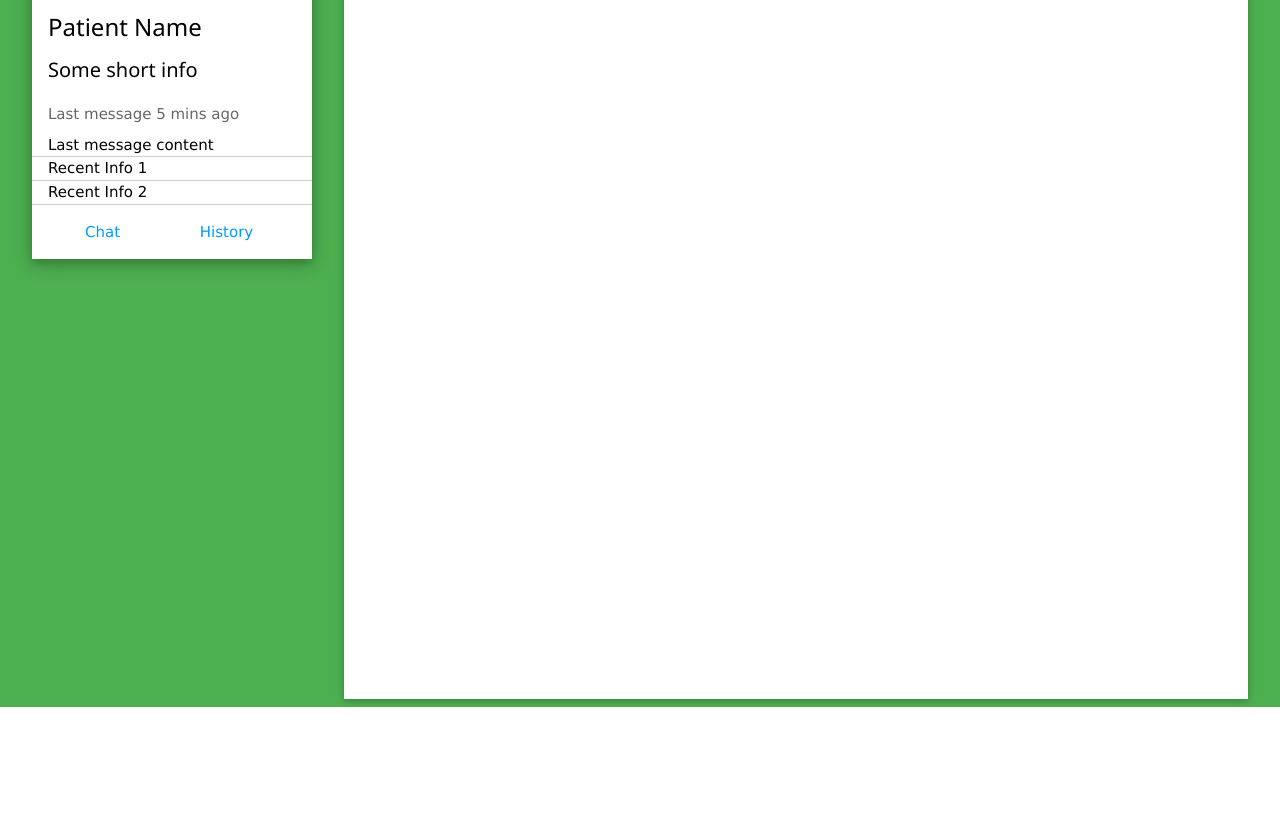
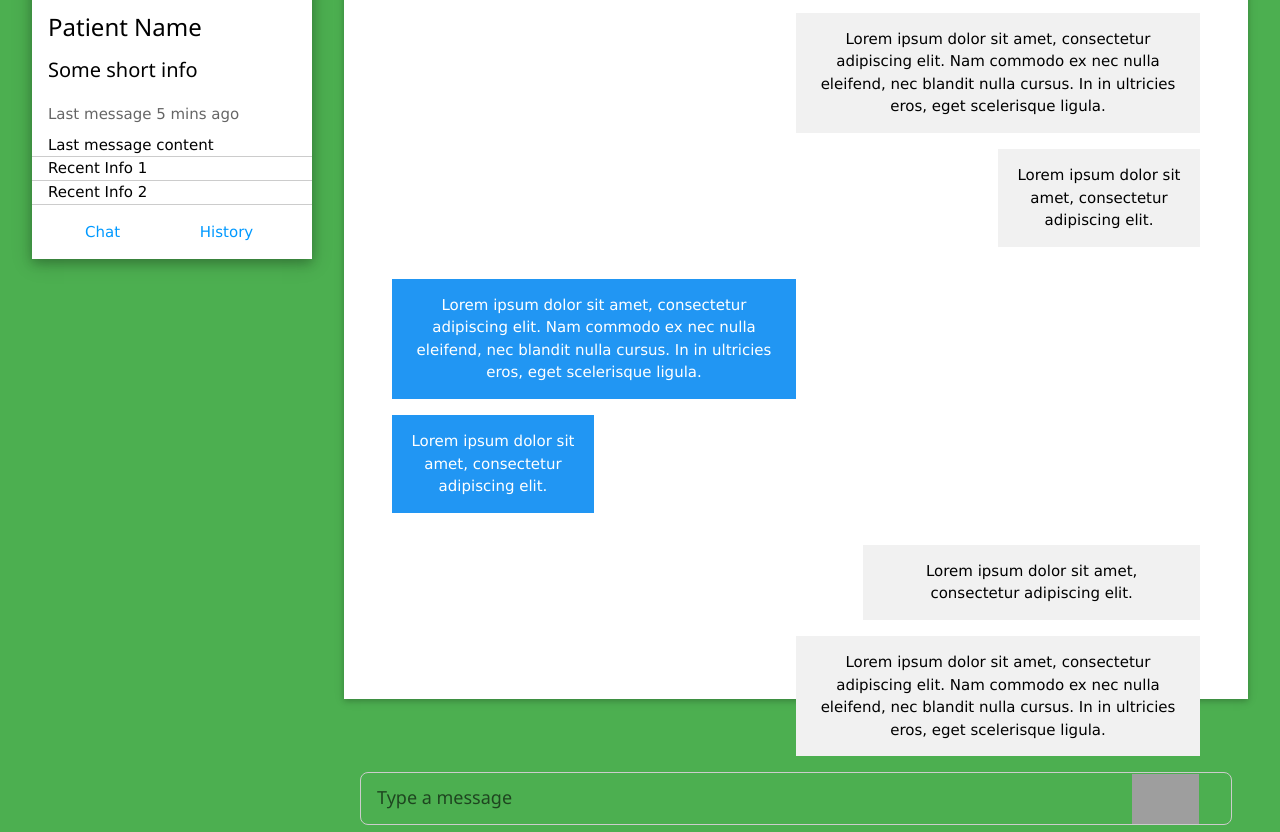
Before and after one commit to skgaribay/InTeleGent, a Django app: template templates/patient_chat.html in a window 1280 px wide. Shown: the part 348-1180 px from the top of the page. Before the commit the page ends 1055 px from the top, so only its background shows below. Run offline with Django 4.2, Linux system fonts and the light colour scheme; the template is opened without the code that fills it, so the values that code supplies are empty; grey boxes are pictures that could not be loaded.

Commit message:
filled out chat box

```diff
--- a/templates/patient_chat.html
+++ b/templates/patient_chat.html
@@ -19,7 +19,7 @@
 </div>
 
 
-<!-- Dashboard -->
+<!-- Main content div -->
 <div class="w3-container w3-green" >
 
     <div class="w3-row">
@@ -55,7 +55,89 @@
             <div class="w3-card w3-dark-grey">
 
                 <div class="w3-container w3-padding-32 w3-center w3-white" style="height:1000px;">
-                    test
+
+                    <!-- Messages 1 & 2 from Patient-->
+                    <div class="w3-container w3-padding">
+                        <div class="w3-row w3-container w3-padding">
+
+                            <div class="w3-col l6  w3-container w3-blue" >
+                                <p>Lorem ipsum dolor sit amet, consectetur adipiscing elit. Nam commodo ex nec nulla eleifend, nec blandit nulla cursus.
+                                    In in ultricies eros, eget scelerisque ligula.</p>
+                            </div>
+                        </div>
+
+                        <div class="w3-row w3-container w3-padding">
+
+                            <div class="w3-col l3  w3-container w3-blue" >
+                                <p>Lorem ipsum dolor sit amet, consectetur adipiscing elit.</p>
+                            </div>
+                        </div>
+                    </div>
+
+                    <!-- Messages 3 & 4 from doctor-->
+                    <div class="w3-container w3-padding">
+                        <div class="w3-row w3-container w3-padding">
+
+                            <div class="w3-col l6 w3-right w3-container w3-light-grey" >
+                                <p>Lorem ipsum dolor sit amet, consectetur adipiscing elit. Nam commodo ex nec nulla eleifend, nec blandit nulla cursus.
+                                    In in ultricies eros, eget scelerisque ligula.</p>
+                            </div>
+                        </div>
+
+                        <div class="w3-row w3-container w3-padding">
+
+                            <div class="w3-col l3 w3-right w3-container w3-light-grey" >
+                                <p>Lorem ipsum dolor sit amet, consectetur adipiscing elit.</p>
+                            </div>
+                        </div>
+                    </div>
+
+                    <!-- Messages 5 & 6 from patient-->
+                    <div class="w3-container w3-padding">
+                        <div class="w3-row w3-container w3-padding">
+
+                            <div class="w3-col l6  w3-container w3-blue" >
+                                <p>Lorem ipsum dolor sit amet, consectetur adipiscing elit. Nam commodo ex nec nulla eleifend, nec blandit nulla cursus.
+                                    In in ultricies eros, eget scelerisque ligula.</p>
+                            </div>
+                        </div>
+
+                        <div class="w3-row w3-container w3-padding">
+
+                            <div class="w3-col l3  w3-container w3-blue" >
+                                <p>Lorem ipsum dolor sit amet, consectetur adipiscing elit.</p>
+                            </div>
+                        </div>
+                    </div>
+
+                    <!-- Messages 7 & 8 from doctor-->
+                    <div class="w3-container w3-padding">
+
+                        <div class="w3-row w3-container w3-padding">
+                            <div class="w3-col l5 w3-right w3-container w3-light-grey" >
+                                <p>Lorem ipsum dolor sit amet, consectetur adipiscing elit.</p>
+                            </div>
+                        </div>
+
+                        <div class="w3-row w3-container w3-padding">
+
+                            <div class="w3-col l6  w3-container w3-right w3-light-grey" >
+                                <p>Lorem ipsum dolor sit amet, consectetur adipiscing elit. Nam commodo ex nec nulla eleifend, nec blandit nulla cursus.
+                                    In in ultricies eros, eget scelerisque ligula.</p>
+                            </div>
+                        </div>
+                    </div>
+
+                    <!-- Chat input -->
+                    <div class="w3-container w3-round-large w3-border">
+                        <div class="w3-opacity w3-left">
+                            <h5>Type a message</h5>
+                        </div>
+                        <div class="w3-right w3-container">
+                            <img style="height:50px;" src="https://upload.wikimedia.org/wikipedia/commons/thumb/9/90/Twemoji_1f600.svg/1200px-Twemoji_1f600.svg.png">
+                        </div>
+                    </div>
+
                 </div>
             </div>
         </div>
```
